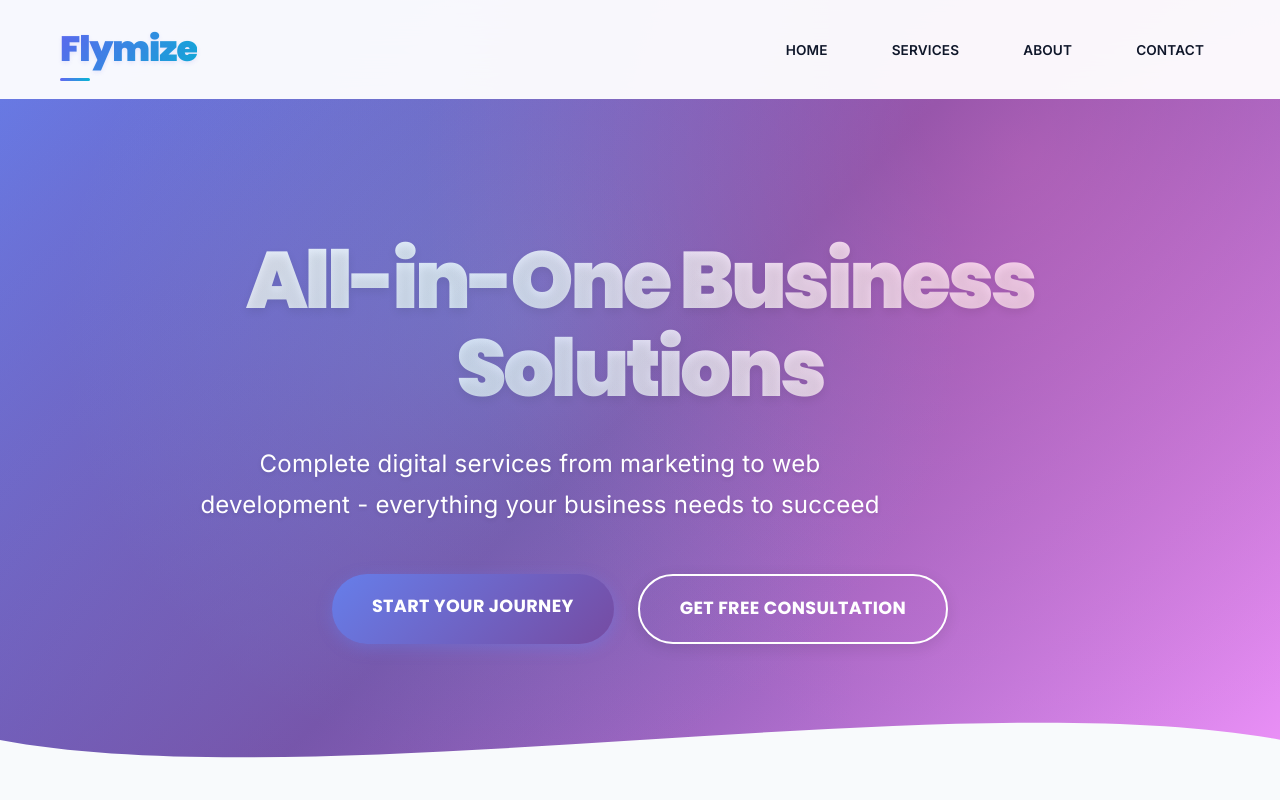
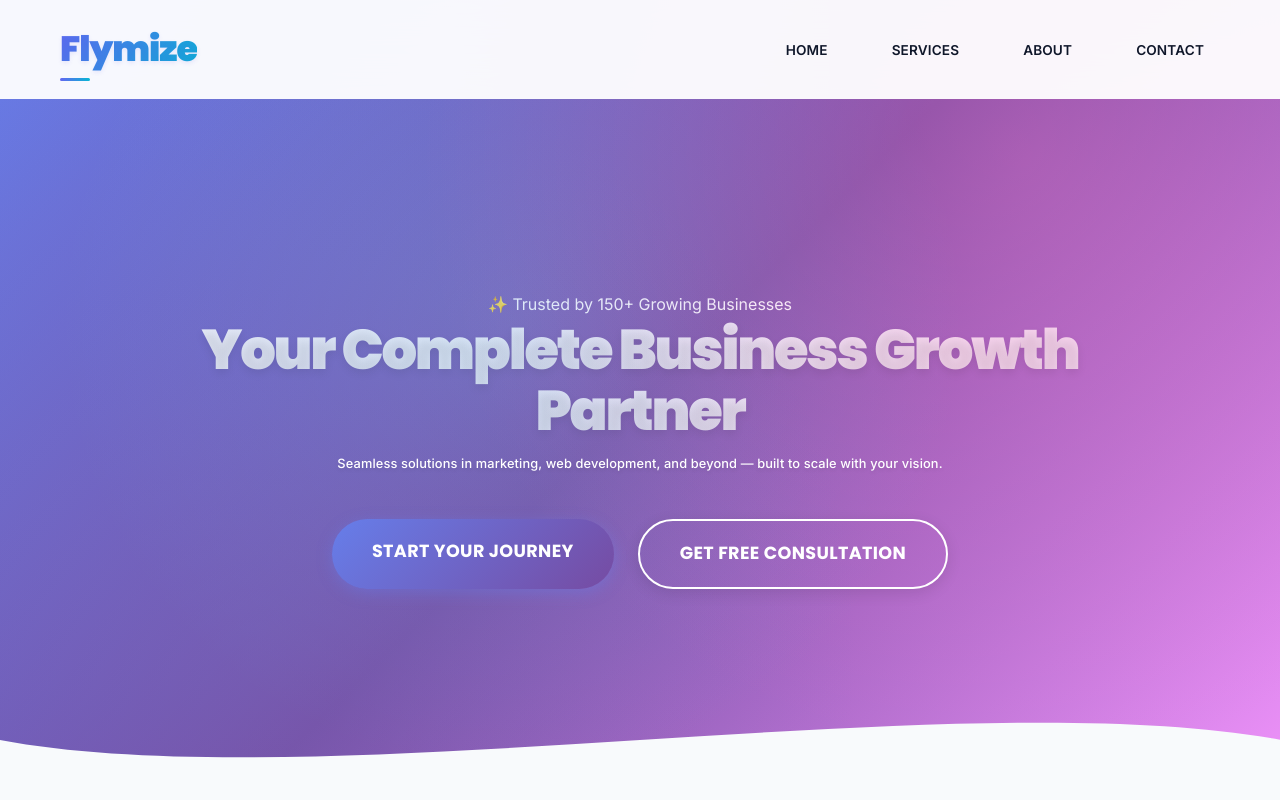
Before and after one commit to mandeep95/flymize, a plain HTML site: page public/index.html in a window 1280 px wide. Shown: the top 800 px of the page. Drawn offline with Linux system fonts and the light colour scheme.

Commit message:
update hero section

```diff
--- a/public/index.html
+++ b/public/index.html
@@ -34,8 +34,9 @@
     <section id="home" class="hero">
         <div class="hero-container">
             <div class="hero-content">
-                <h1>All-in-One Business Solutions</h1>
-                <p>Complete digital services from marketing to web development - everything your business needs to succeed</p>
+                <div class="hero-tagline">✨ Trusted by 150+ Growing Businesses</div>
+                <h1>Your Complete Business Growth Partner</h1>
+                <p>Seamless solutions in marketing, web development, and beyond — built to scale with your vision.</p>
                 <div class="hero-buttons">
                     <a href="#services" class="btn-primary">Start Your Journey</a>
                     <a href="#contact" class="btn-secondary">Get Free Consultation</a>
--- a/public/styles.css
+++ b/public/styles.css
@@ -200,9 +200,10 @@ body {
 
 .hero-content h1 {
     font-family: 'Poppins', sans-serif;
-    font-size: clamp(2.5rem, 8vw, 5rem);
+  font-size: clamp(1.5rem, 6vw, 3.5rem);
+
     font-weight: 900;
-    margin-bottom: 2rem;
+    margin-bottom: 1rem;
     line-height: 1.1;
     letter-spacing: -0.04em;
     background: linear-gradient(135deg, #ffffff 0%, rgba(255,255,255,0.85) 100%);
@@ -212,18 +213,27 @@ body {
     text-shadow: 0 4px 8px rgba(0,0,0,0.1);
     max-width: 900px;
     animation: fadeInUp 1s ease-out;
+        text-align: center;
+    margin-left: auto;
+    margin-right: auto;
 }
 
 .hero-content p {
-    font-size: clamp(1.1rem, 3vw, 1.5rem);
+font-size: clamp(0.6rem, 1.2vw, 0.8rem);
+
+
+
     margin-bottom: 3rem;
     opacity: 0.95;
-    font-weight: 400;
-    line-height: 1.7;
+    font-weight: 500;
+    line-height: 1.0;
     max-width: 700px;
     letter-spacing: 0.01em;
     text-shadow: 0 2px 4px rgba(0,0,0,0.1);
     animation: fadeInUp 1s ease-out 0.3s both;
+    text-align: center;
+    margin-left: auto;
+    margin-right: auto;
 }
 
 .hero-buttons {
```
